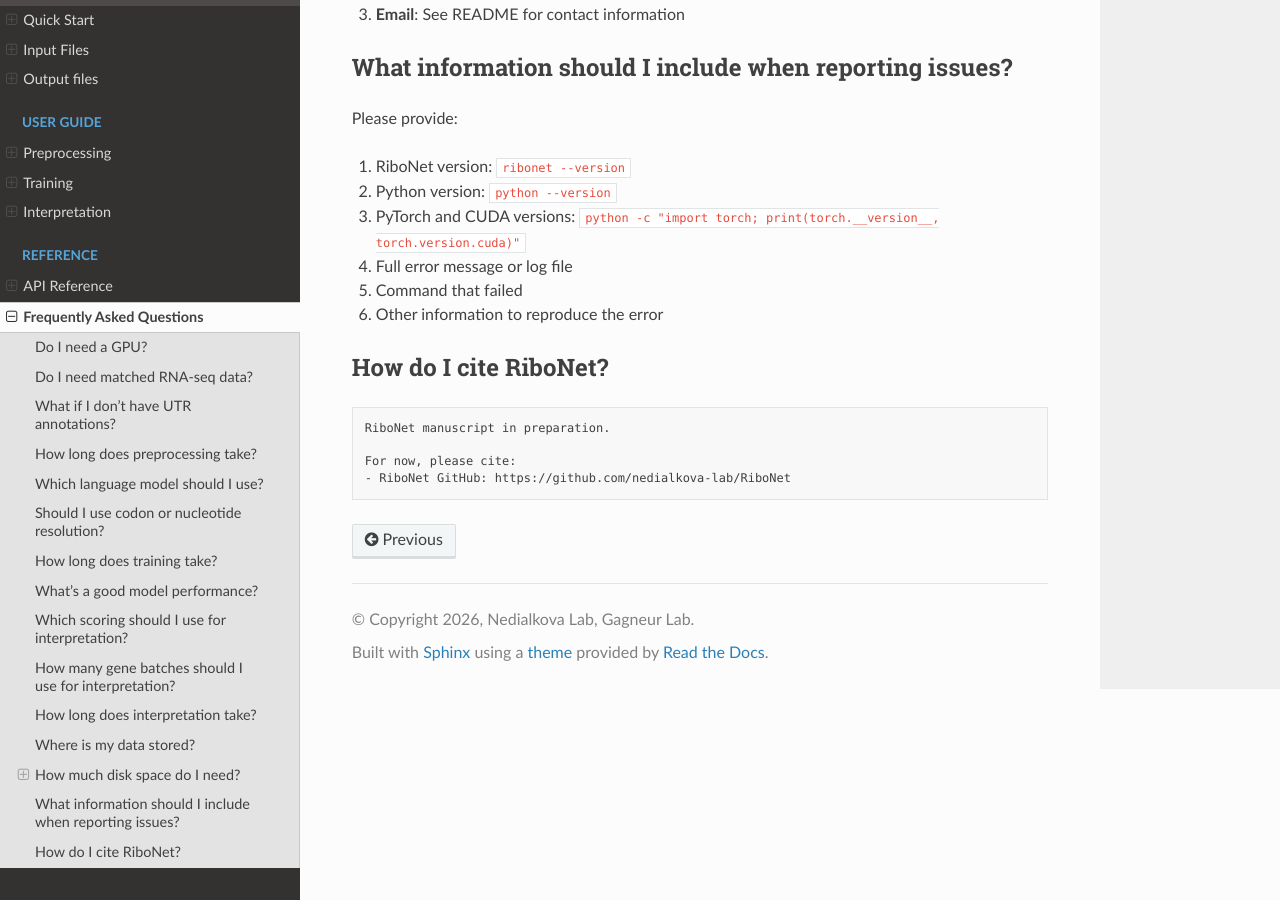
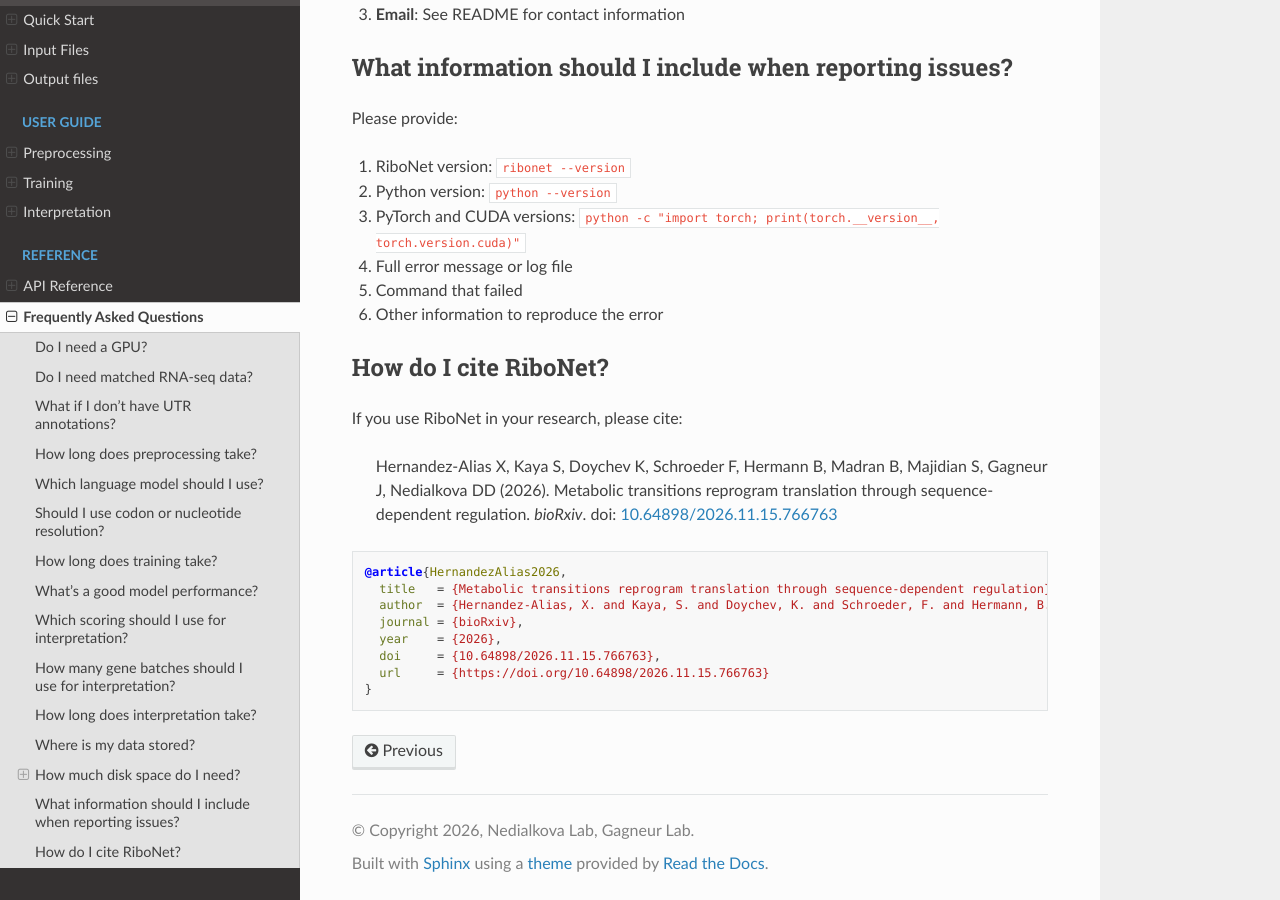
Before and after one commit to nedialkova-lab/RiboNet, a Sphinx documentation site: the page built from docs/faq.rst, in a window 1280 px wide and 900 px high, scrolled down 3343 px. Built offline with Sphinx 7.4.7 and the Read the Docs theme 3.1.0, drawn with Linux system fonts in a browser that asks for light colours.

Commit message:
RiboNet 0.1.0: add publication citation

```diff
--- a/docs/faq.rst
+++ b/docs/faq.rst
@@ -142,9 +142,17 @@ Please provide:
 How do I cite RiboNet?
 ~~~~~~~~~~~~~~~~~~~~~~~
 
-.. code-block:: text
+If you use RiboNet in your research, please cite:
 
-   RiboNet manuscript in preparation.
+   Hernandez-Alias X, Kaya S, Doychev K, Schroeder F, Hermann B, Madran B, Majidian S, Gagneur J, Nedialkova DD (2026). Metabolic transitions reprogram translation through sequence-dependent regulation. *bioRxiv*. doi: `10.64898/2026.11.15.766763 <https://doi.org/10.64898/2026.11.15.766763>`__
 
-   For now, please cite:
-   - RiboNet GitHub: https://github.com/nedialkova-lab/RiboNet
+.. code-block:: bibtex
+
+   @article{HernandezAlias2026,
+     title   = {Metabolic transitions reprogram translation through sequence-dependent regulation},
+     author  = {Hernandez-Alias, X. and Kaya, S. and Doychev, K. and Schroeder, F. and Hermann, B. and Madran, B. and Majidian, S. and Gagneur, J. and Nedialkova, D. D.},
+     journal = {bioRxiv},
+     year    = {2026},
+     doi     = {10.64898/2026.11.15.766763},
+     url     = {https://doi.org/10.64898/2026.11.15.766763}
+   }
```
Also changed, not shown: README.md (+12 -1 lines), docs/index.rst (+9 -0 lines), 4 other files.
